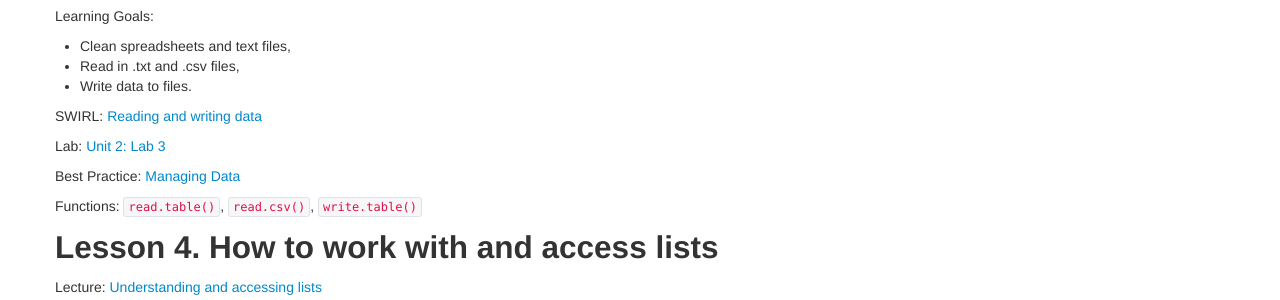
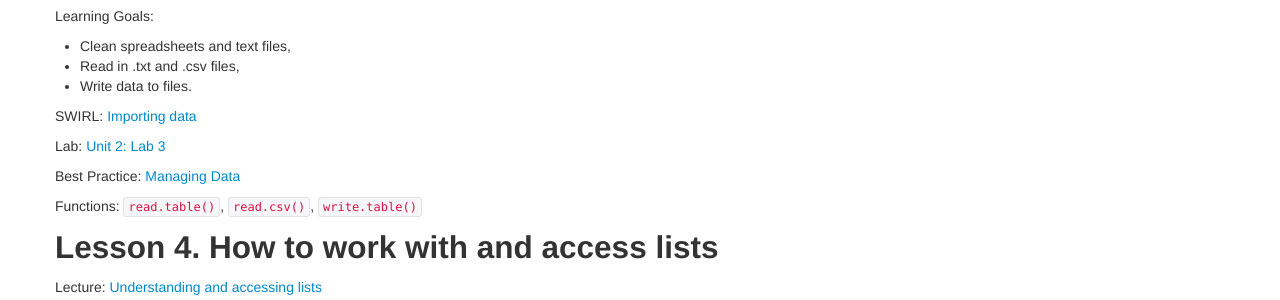
Before and after one commit to intro2r/intro2r, a Jekyll site: the page built from unit2/index.md, in a window 1280 px wide and 900 px high, scrolled down 701 px. Shown: the part 329-629 px from the top of the window. Built offline with Jekyll 4.4.1, drawn with Linux system fonts in a browser that asks for light colours.

Commit message:
Update index.md

```diff
--- a/unit2/index.md
+++ b/unit2/index.md
@@ -68,7 +68,7 @@ Learning Goals:
  - Read in .txt and .csv files,
  - Write data to files.
 
-SWIRL: [Reading and writing data](./swirl/reading-data.html)
+SWIRL: [Importing data](./swirl/importing-data.html)
 
 Lab: [Unit 2: Lab 3](../unit2/labs.html)
 
```
